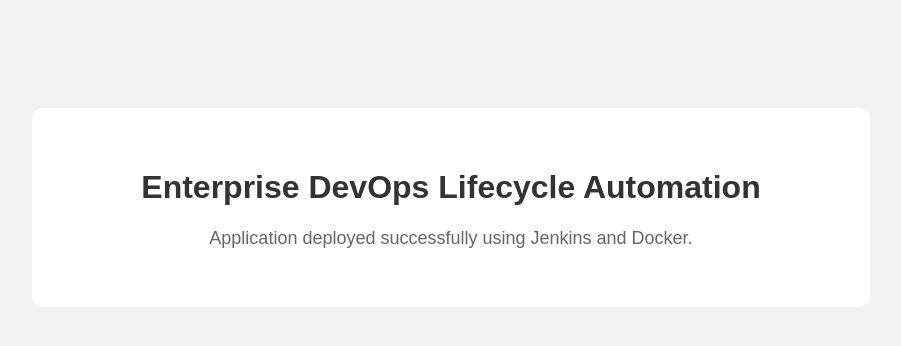
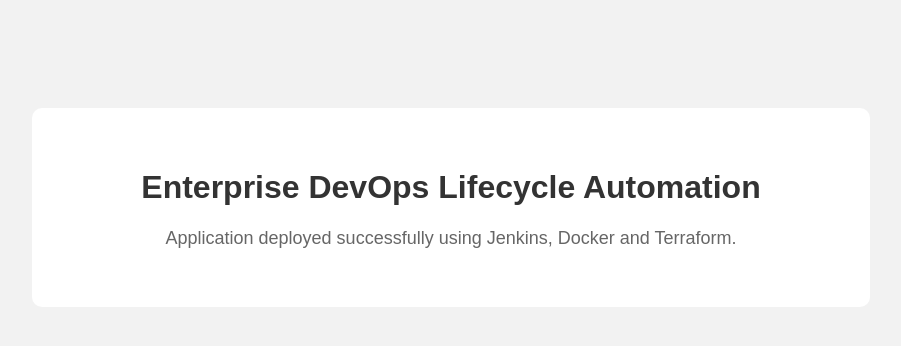
Before and after one commit to shanshia8-gif/enterprise-devops-project, a plain HTML site: page index.html in a window 1280 px wide. Shown: the whole page, without its empty margins (189-1090 px from the left). Drawn offline with Linux system fonts and the light colour scheme.

Commit message:
Update deployment message to include Terraform

```diff
--- a/index.html
+++ b/index.html
@@ -7,7 +7,7 @@
 <body>
     <div class="container">
         <h1>Enterprise DevOps Lifecycle Automation</h1>
-        <p>Application deployed successfully using Jenkins and Docker.</p>
+        <p>Application deployed successfully using Jenkins, Docker and Terraform.</p>
     </div>
 </body>
 </html>
```
